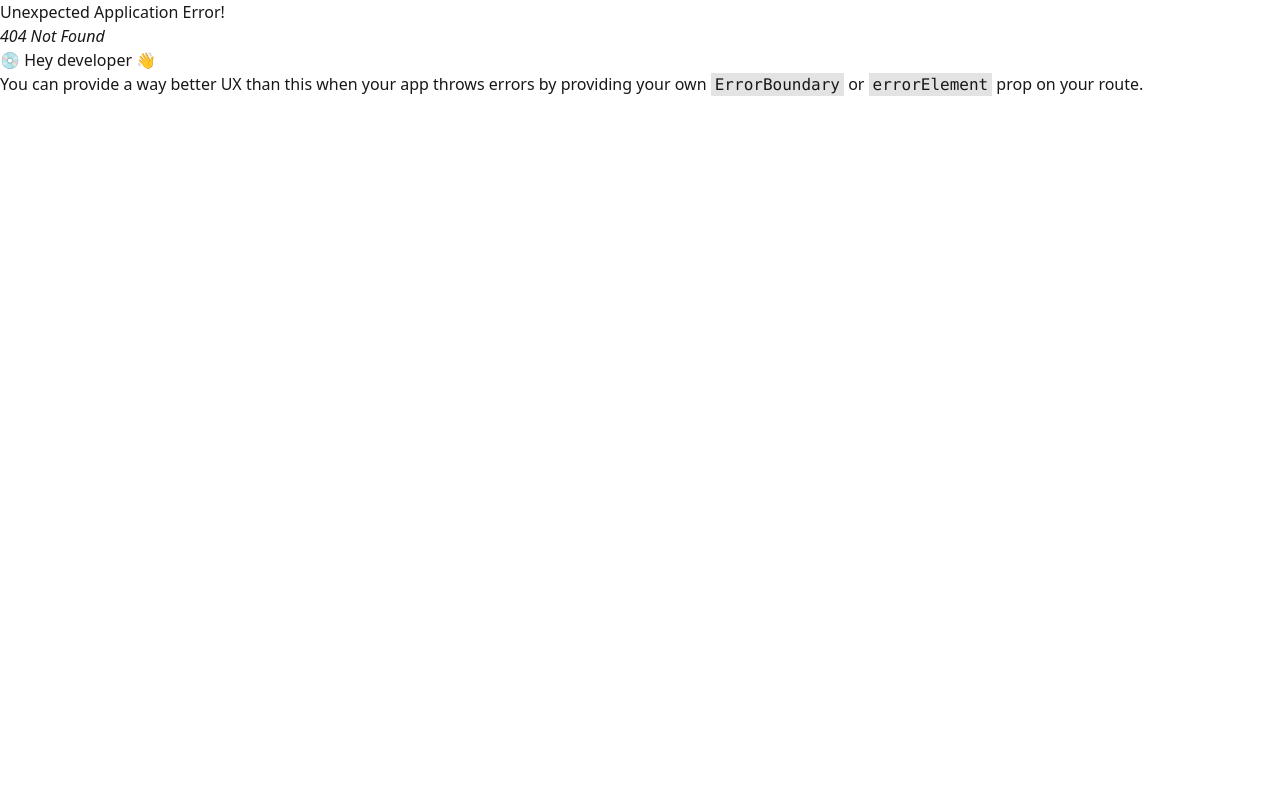
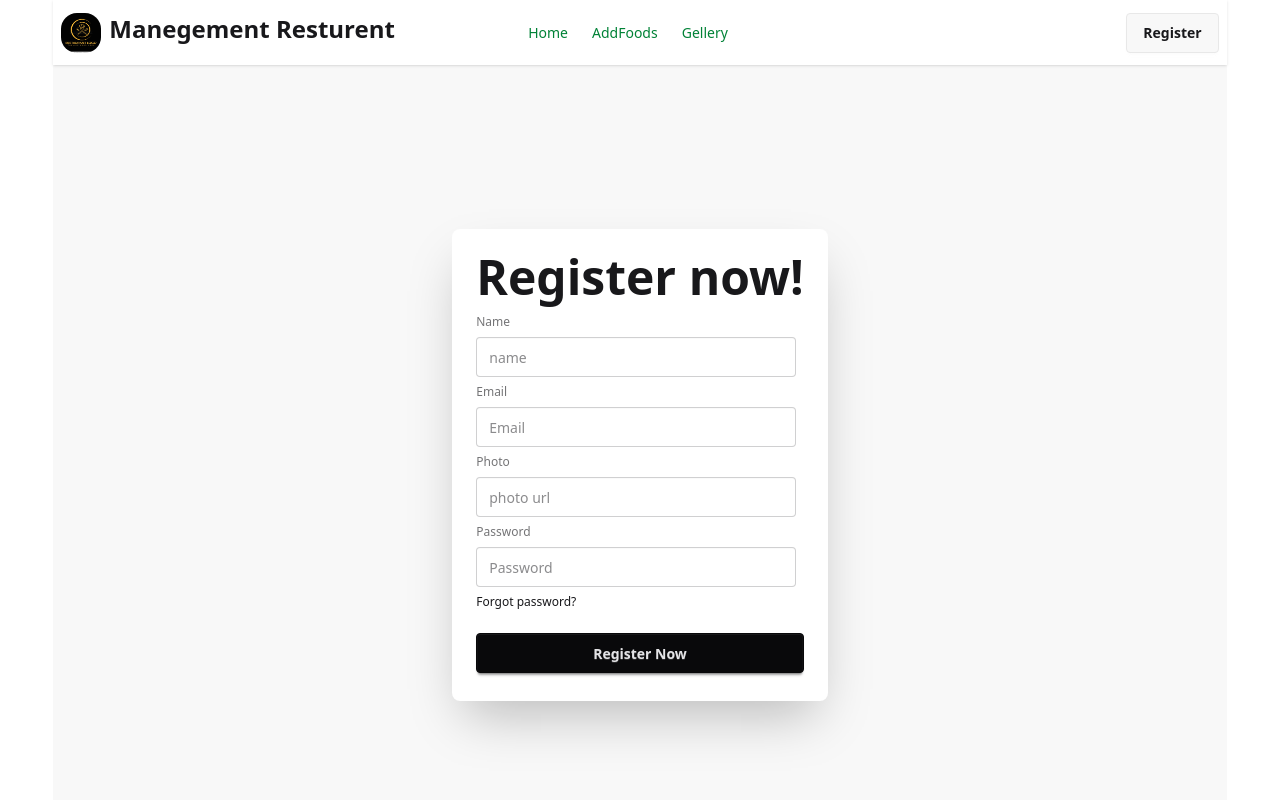
Before and after one commit to sheauly/assignment-11--client, a React (Vite) app: page /register in a window 1280 px wide. Before the commit this address had no page. Shown: the top 800 px of the page. Built offline with nearby package versions, Linux system fonts and the light colour scheme.

Commit message:
complete the register

```diff
--- a/src/Component/Navbar.jsx
+++ b/src/Component/Navbar.jsx
@@ -49,7 +49,7 @@ return (
                 </ul>
             </div>
             <div className="navbar-end">
-                <a className="btn">Button</a>
+            <NavLink className="btn" to="/register">Register</NavLink>
             </div>
       </div>
     );
--- a/src/Pages/Register.jsx
+++ b/src/Pages/Register.jsx
@@ -1,9 +1,44 @@
 import React from 'react';
 
 const Register = () => {
+
+    const handleRegisterform = e => {
+        e.preventDefault();
+        const form = e.target;
+        const name = form.name.value;
+        const email = form.email.value;
+        const password = form.password.value;
+        console.log(name, email, password)
+
+    }
     return (
-        <div>
-            <h1>hello Register page</h1>
+        <div className="hero bg-base-200 min-h-screen mx-auto">
+            <div className=" flex-col lg:flex-row-reverse">
+
+                <div className="card bg-base-100 w-full max-w-sm shrink-0 shadow-2xl">
+                    <div className="card-body">
+                        <h1 className="text-5xl font-bold">Register now!</h1>
+                        <form onSubmit={handleRegisterform}>
+                            <fieldset className="fieldset">
+                                {/* name */}
+                                <label className="label">Name</label>
+                                <input type="name" name='name' className="input" placeholder="name" />
+                                {/* email */}
+                                <label className="label">Email</label>
+                                <input type="email" name='email' className="input" placeholder="Email" />
+                                {/* photo */}
+                                <label className="label">Photo</label>
+                                <input type="photo" name='photo' className="input" placeholder="photo url" />
+                                {/* password */}
+                                <label className="label">Password</label>
+                                <input type="password" name='password' className="input" placeholder="Password" />
+                                <div><a className="link link-hover">Forgot password?</a></div>
+                                <button className="btn btn-neutral mt-4">Register Now</button>
+                            </fieldset>
+                        </form>
+                    </div>
+                </div>
+            </div>
         </div>
     );
 };
--- a/src/router/router.jsx
+++ b/src/router/router.jsx
@@ -7,6 +7,7 @@ import RootLayOut from '../layOut/RootLayOut';
 import Home from '../Pages/Home';
 import AddFood from '../Pages/AddFood';
 import Gallery from '../Pages/Gallery';
+import Register from '../Pages/Register';
 
 const router = createBrowserRouter([
     {
@@ -16,6 +17,10 @@ const router = createBrowserRouter([
             {
                 index: true,
                 element: <Home></Home>
+            },
+            {
+                path: '/register',
+                element: <Register></Register>
             },
             {
                 path: 'addFoods',
```
